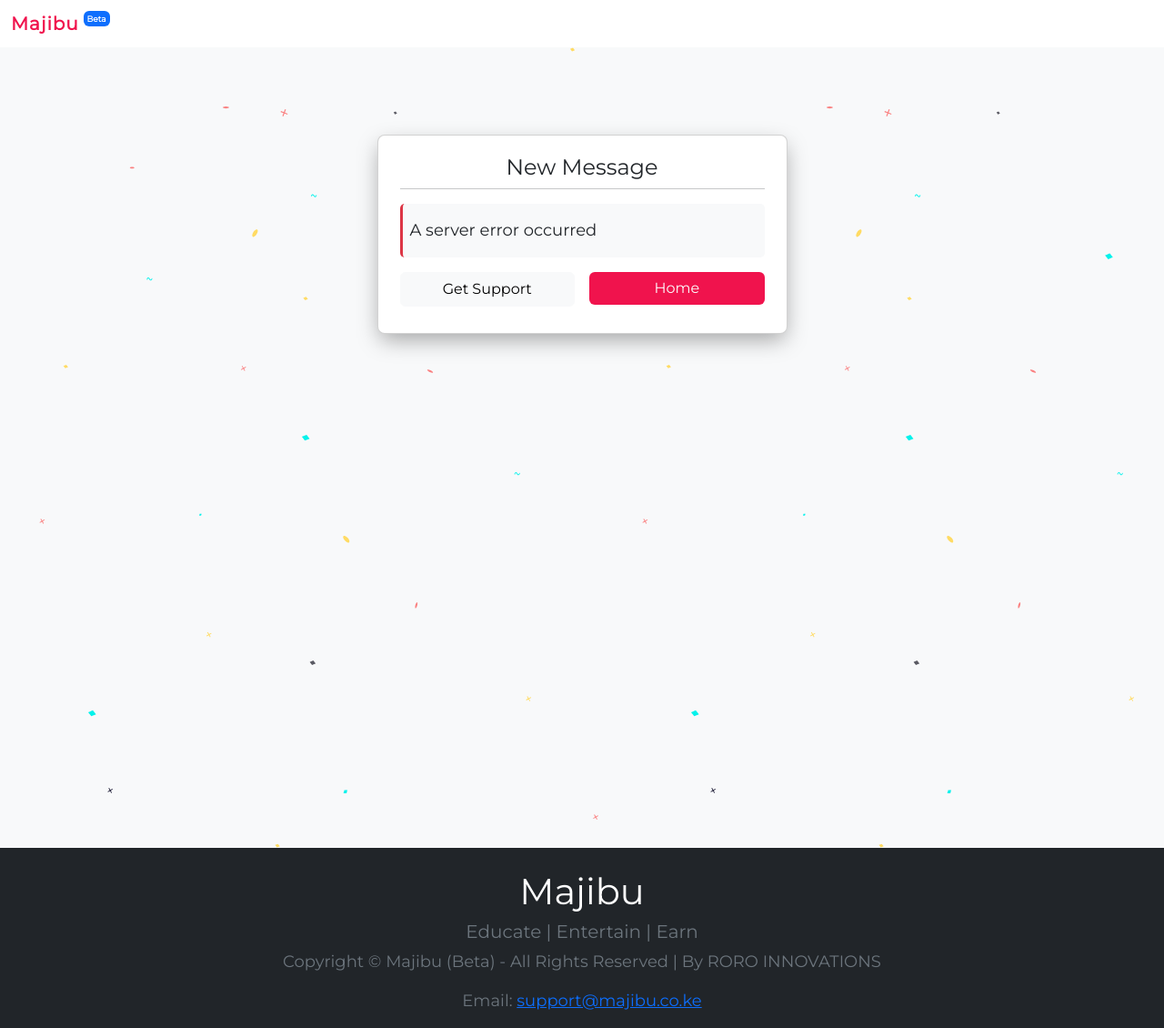
After one commit to waruingugi/majibu-v5, a Python web app: template app/templates/info.html in a window 1280 px wide. The commit adds this page. Shown: the whole page at 91% size. Run offline with Jinja, Linux system fonts and the light colour scheme; the template is opened without the code that fills it, so the values that code supplies are empty; some libraries are stand-ins or nearby versions.

Commit message:
Added info page to display server errors

```diff
--- /dev/null
+++ b/app/templates/info.html
@@ -0,0 +1,47 @@
+{% extends "templates/layout.html" %}
+
+{% block content %}
+    {% include "templates/navbar.html" %}
+
+    <section id="content-full-height" class="bg-light py-5">
+        <div class="container">
+            <div class="row justify-content-center">
+                <div class="col-md-5">
+                    <div class="card mt-5" id="content-card">
+                        <div class="card-body">
+                            <h4 class="text-center">New Message</h4>
+                            <hr class="mt-0">
+                            {% if server_errors|length %}
+
+                                {% for error in server_errors %}
+                                    <div id="info-box" class="bg-light border-danger">
+                                        <span>{{ error }}</span>
+                                    </div>
+                                {% endfor %}
+
+                            {% else %}
+                                <div id="info-box" class="bg-light border-danger">
+                                    <span>A server error occurred</span>
+                                </div>
+                            {% endif %}
+
+                            <div class="card-footer bg-white border-0 mt-2 px-1">
+                                <div class="row">
+                                    <div class="col px-2">
+                                        <a href="{{ url_for('post_phone_verification') }}" class="btn btn-light d-block w-100" role="button">Get Support</a>
+                                    </div>
+                                    <div class="col px-2">
+                                        <a href="{{ url_for('get_home') }}" class="btn btn-primary d-block w-100" id="btn-preferred" type="button">Home</a>
+                                    </div>
+                                </div>
+                            </div>
+                        </div>
+                    </div>
+                </div>
+            </div>
+        </div>
+    </section>
+
+    {% include 'templates/footer.html' %}
+
+{% endblock %}
--- a/static/assets/css/styles.css
+++ b/static/assets/css/styles.css
@@ -218,3 +218,11 @@ body {
 .btn {
   font-size: 16px;
 }
+
+#info-box {
+  border-radius: 5px;
+  border-left-style: solid;
+  padding: 1rem 0.5rem !important;
+  margin-top: 0.5rem!important;
+  margin-bottom: 0.5rem!important;
+}
```
Also changed, not shown: app/main.py (+25 -7 lines).
